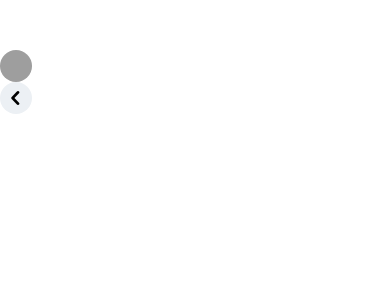
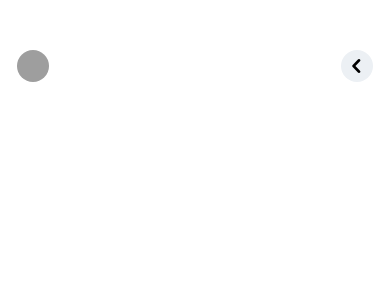
Before and after one commit to zshcole/foodie, a React Native app: screen / in a window 390 px wide. Shown: the top 300 px of the page. Built offline with nearby package versions, Linux system fonts and the light colour scheme; grey boxes are pictures that could not be loaded.

Commit message:
Add header component and styles

```diff
--- /dev/null
+++ b/src/components/Header.tsx
@@ -0,0 +1,23 @@
+import React from 'react';
+import { View, StyleSheet } from 'react-native'
+import UserAvatar from './UserAvatar';
+import BackButton from './BackButton';
+
+export default function Header() {
+  return (
+    <>
+    <View style={styles.container}>
+        <UserAvatar />
+        <BackButton />
+    </View>
+    </>
+  );
+}
+
+const styles = StyleSheet.create({
+    container: {
+        flexDirection: 'row',
+        justifyContent: 'space-between',
+        paddingHorizontal: 17
+    }
+})
--- a/src/screens/ContactUsScreen.tsx
+++ b/src/screens/ContactUsScreen.tsx
@@ -2,12 +2,12 @@ import React from 'react';
 import { View, StyleSheet } from 'react-native';
 import UserAvatar from '../components/UserAvatar';
 import BackButton from '../components/BackButton';
+import Header from '../components/Header';
 
 export default function ContactUsScreen() {
   return (
     <View style={styles.container}>
-      <UserAvatar />
-      <BackButton />
+      <Header />
      </View>
   );
 }
```
